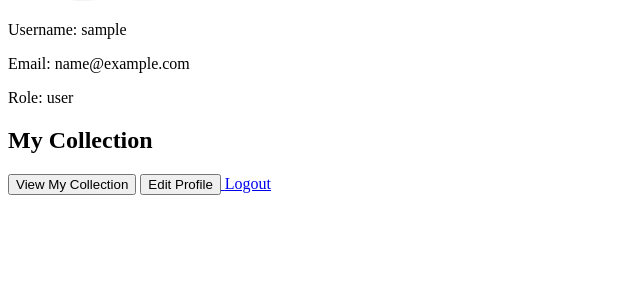
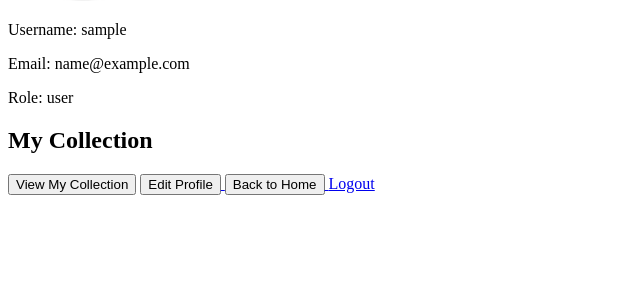
Before and after one commit to 1celatte/CollectiX, a Flask app: page /profile in a window 1280 px wide. Shown: the part 229-517 px from the top of the page, without its empty margins (0-640 px from the left). Run offline with Flask 3, Linux system fonts and the light colour scheme; the visitor is signed in with stand-in values (Sample User, id 1).

Commit message:
test run home page until user page

```diff
--- a/app/auth/routes.py
+++ b/app/auth/routes.py
@@ -103,7 +103,7 @@ def login():
 @auth.route("/logout")
 def logout():
     logout_user()
-    return "Logout successful!"
+    return redirect(url_for("home"))
 
 
 @auth.route("/profile")
--- a/app/auth/templates/profile.html
+++ b/app/auth/templates/profile.html
@@ -31,6 +31,10 @@
         <button>Edit Profile</button>
     </a>
 
+    <a href="{{ url_for('home') }}">
+        <button type="button">Back to Home</button>
+    </a>
+
     <a href="{{ url_for('auth.logout') }}">Logout</a>
 
 </body>
--- a/app/templates/main/index.html
+++ b/app/templates/main/index.html
@@ -31,5 +31,10 @@ Home - CollectiX
         View Marketplace
     </a>
 
+    <!--Profile action button-->
+    <a href="{{ url_for('auth.profile') }}" class="btn btn-primary">
+        View Profile
+    </a>
+
 </div>
 {% endblock %}
```
